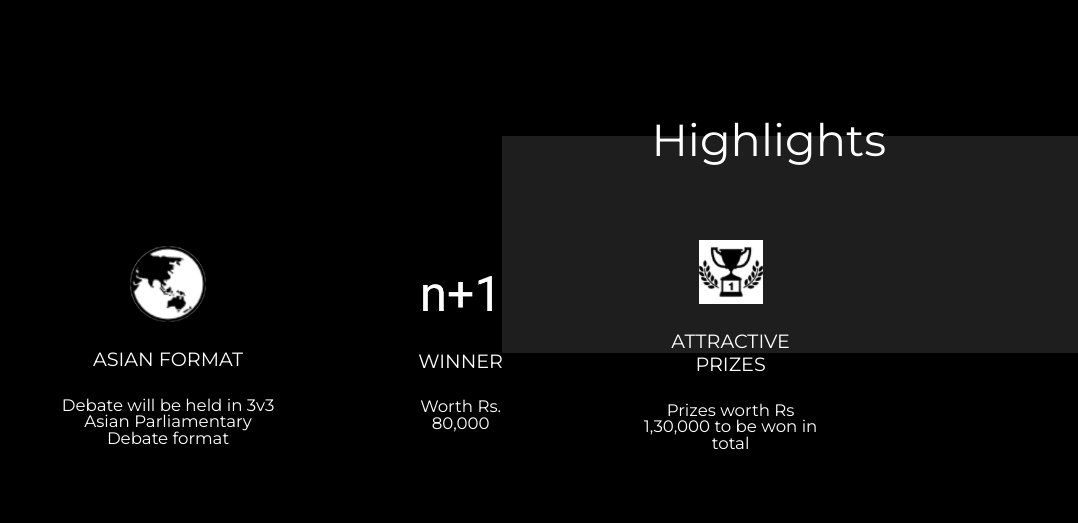
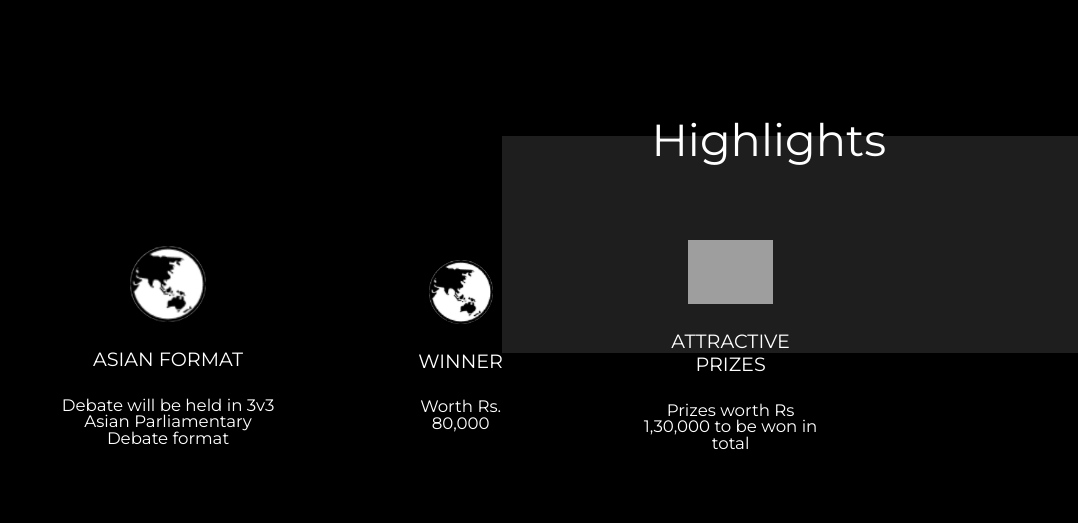
Before and after one commit to imhrishib/parliamentarydebate, a Django app: page / in a window 1280 px wide. Shown: the part 1471-1994 px from the top of the page, without its empty margins (202-1280 px from the left). Run offline with Django 3.2, Linux system fonts and the light colour scheme; some libraries are stand-ins or nearby versions; grey boxes are pictures that could not be loaded.

Commit message:
staticimages

```diff
--- a/parliamentarydebate/templates/pd.html
+++ b/parliamentarydebate/templates/pd.html
@@ -81,14 +81,14 @@
             Asian Parliamentary Debate
             format</p></td>
 
-        <td><img style="height:5vw;text-align:center;margin-bottom:2vw" src="images/n+1.png" alt="">
+        <td><img style="height:5vw;text-align:center;margin-bottom:2vw" src={% static "main/images/Image 1.png" %} alt="">
 
             <h4 style="font-size:1.5vw;margin-bottom:2vw">WINNER</h4>
 
             <p style="font-size:1.3vw">Worth Rs. 80,000</p></td>
 
 
-                <td><img style="height:5vw;text-align:center;margin-bottom:2vw" src="images/Image 2.png" alt="">
+                <td><img style="height:5vw;text-align:center;margin-bottom:2vw" src={% static "main/images/Image2.png" %} alt="">
 
                     <h4 style="font-size:1.5vw;margin-bottom:2vw">ATTRACTIVE PRIZES</h4>
 
@@ -109,7 +109,7 @@
 
    <table >
     <tr style="text-align:center;" >
-        <td><img style="height:5vw;text-align:center;margin-bottom:2vw" src="images/Asset 3.png" alt="">
+        <td><img style="height:5vw;text-align:center;margin-bottom:2vw" src={% static "main/images/Asset 3.png" %} alt="">
 
             <h4 style="font-size:1.5vw;margin-bottom:2vw">BEST 3 SPEAKER
                 AWARD</h4>
```
